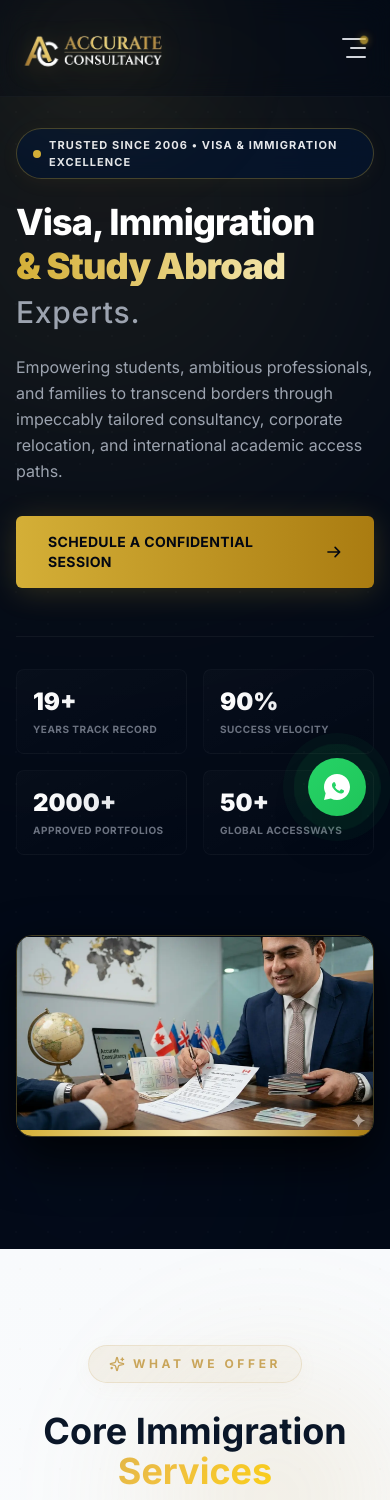
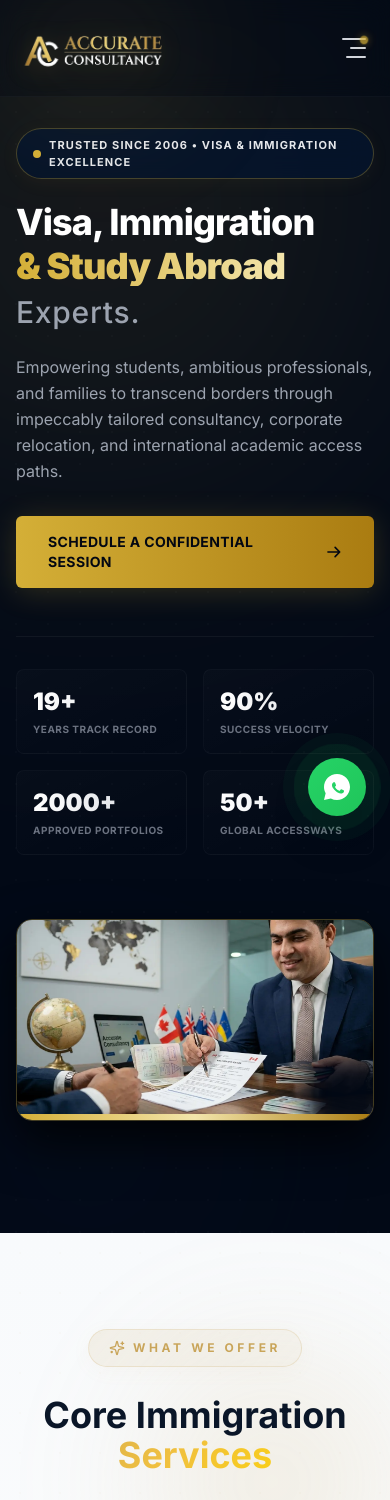
Before and after one commit to imran1001/Accurate-ConsultancyV3, a React (Vite) app: page / in a window 390 px wide. Shown: the top 1500 px of the page. Built offline with nearby package versions, Linux system fonts and the light colour scheme.

Commit message:
Refactor Hero component layout and styles
Updated the Hero component layout to a balanced 6-column split, improved image handling, and refined styling for better responsiveness.

```diff
--- a/src/components/Hero.jsx
+++ b/src/components/Hero.jsx
@@ -37,9 +37,12 @@ const Hero = () => {
       <div className="absolute -bottom-20 -left-20 w-[400px] h-[400px] rounded-full blur-[120px] opacity-15 pointer-events-none bg-gradient-to-tr from-[#1a2b4c] to-transparent" />
       <div className="absolute inset-0 bg-[radial-gradient(rgba(255,255,255,0.015)_1px,transparent_1px)] [background-size:32px_32px] pointer-events-none" />
 
-      <div className="max-w-7xl mx-auto w-full relative z-10 grid lg:grid-cols-12 gap-12 lg:gap-8 items-center">
-        {/* ===== LEFT CONTENT COLUMN ===== */}
-        <div className="text-left w-full lg:col-span-7 z-20">
+      {/* Upgraded Grid: Now a perfectly balanced 6-col / 6-col split */}
+      <div className="max-w-7xl mx-auto w-full relative z-10 grid lg:grid-cols-12 gap-8 items-center">
+
+        {/* ===== LEFT CONTENT COLUMN (6 Cols) ===== */}
+        <div className="text-left w-full lg:col-span-6 z-20">
+
           {/* Corporate Badge */}
           <div className="inline-flex items-center gap-2 mb-6 px-4 py-2 rounded-full border border-[#D4AF37]/30 bg-[#04152d]/80 backdrop-blur-md shadow-[0_4px_20px_rgba(214,175,55,0.05)] animate-fadeInUp">
             <span className="flex h-2 w-2 relative">
@@ -54,7 +57,7 @@ const Hero = () => {
           {/* Core Dynamic Heading */}
           <h1 className="text-4xl sm:text-5xl md:text-6xl font-extrabold leading-[1.1] mb-6 text-white tracking-tight">
             Visa, Immigration <br className="hidden sm:inline" />
-            <span className="relative mt-1 inline-block bg-gradient-to-r from-[#D4AF37] via-[#F3E5AB] to-[#AA7C11] bg-[length:200%_auto] bg-clip-text text-transparent animate-textShimmer font-black">
+            <span className="relative mt-1 inline-block bg-gradient-to-r from-[#D4AF37] via-[#F3E5AB] to-[#AA7C11] bg-[length:200%_auto] bg-clip-text text-transparent font-black">
               & Study Abroad
             </span>
             <span className="block text-gray-400 text-3xl sm:text-4xl md:text-5xl font-medium mt-2 tracking-wide">
@@ -67,7 +70,7 @@ const Hero = () => {
             Empowering students, ambitious professionals, and families to transcend borders through impeccably tailored consultancy, corporate relocation, and international academic access paths.
           </p>
 
-          {/* Action Button Set */}
+          {/* Action Button */}
           <div className="flex flex-col sm:flex-row items-center gap-4 mb-12 w-full sm:w-auto">
             <a
               href="#consultation"
@@ -80,7 +83,7 @@ const Hero = () => {
             </a>
           </div>
 
-          {/* High-Fidelity Metrics Counter Grid */}
+          {/* Metrics Grid */}
           <div className="grid grid-cols-2 sm:grid-cols-4 gap-4 border-t border-white/5 pt-8">
             {[
               { value: yearsCount, label: 'Years Track Record', suffix: '+' },
@@ -100,33 +103,38 @@ const Hero = () => {
           </div>
         </div>
 
-        {/* ===== RIGHT COLUMN - FULL HERO IMAGE VIEW ===== */}
-        <div className="w-full lg:col-span-5 flex items-center justify-center relative py-8 z-10">
-          {/* Switched to aspect-video (16:9) and max-w-xl to display the uncropped image */}
-          <div className="relative w-full max-w-xl aspect-video rounded-2xl overflow-hidden shadow-[0_20px_50px_rgba(0,0,0,0.8)] border border-[#D4AF37]/30 group hover:border-[#D4AF37]/60 transition-all duration-500">
+        {/* ===== RIGHT CONTENT COLUMN (6 Cols - Full Width View) ===== */}
+        <div className="w-full lg:col-span-6 flex items-center justify-center relative py-8 z-10">
+
+          {/* Sizing Fix: Removed max-w constraint, let it fill 100% of the 6-column space */}
+          <div className="relative w-full aspect-video rounded-2xl overflow-hidden shadow-[0_20px_50px_rgba(0,0,0,0.8)] border border-[#D4AF37]/30 group hover:border-[#D4AF37]/60 transition-all duration-500">
+
             <div className="absolute inset-0 bg-gradient-to-tr from-[#D4AF37]/10 to-transparent opacity-0 group-hover:opacity-100 transition-opacity duration-500 z-10 pointer-events-none" />
 
-            {/* Added object-contain to guarantee 100% of the image renders inside the box */}
+            {/* THE WATERMARK ASSASSIN:
+               scale-[1.03] origin-top-left forces the bottom-right corner out of the frame.
+            */}
             <img
               src="/imageshero-1.webp"
-              alt="Accurate Consultancy Managing Director Consultation"
-              className="w-full h-full object-contain bg-[#020916] transform group-hover:scale-105 transition-transform duration-700 ease-out"
+              alt="Muhammad Imran Malik Consulting Client - Accurate Consultancy"
+              className="w-full h-full object-cover transform scale-[1.03] origin-top-left group-hover:scale-[1.05] transition-transform duration-700 ease-out"
             />
 
+            {/* The "Vignette Patch": A soft dark blur sitting directly over the bottom-right corner */}
+            <div className="absolute -bottom-4 -right-4 w-20 h-20 bg-[#020916] blur-md pointer-events-none z-10 opacity-95" />
+
+            {/* Premium Gold Accent Bar */}
             <div className="absolute bottom-0 left-0 right-0 h-1.5 bg-gradient-to-r from-[#D4AF37] via-[#F3E5AB] to-[#AA7C11] z-20" />
           </div>
+
         </div>
+
       </div>
 
-      {/* ===== EMBEDDED DYNAMIC ANIMATION LAYERS ===== */}
       <style>{`
         @keyframes fadeInUp {
           from { opacity: 0; transform: translateY(16px); }
           to { opacity: 1; transform: translateY(0); }
-        }
-        @keyframes textShimmer {
-          0%, 100% { background-position: 0% 50%; }
-          50% { background-position: 100% 50%; }
         }
         .animate-fadeInUp {
           animation: fadeInUp 0.8s cubic-bezier(0.16, 1, 0.3, 1) forwards;
```
